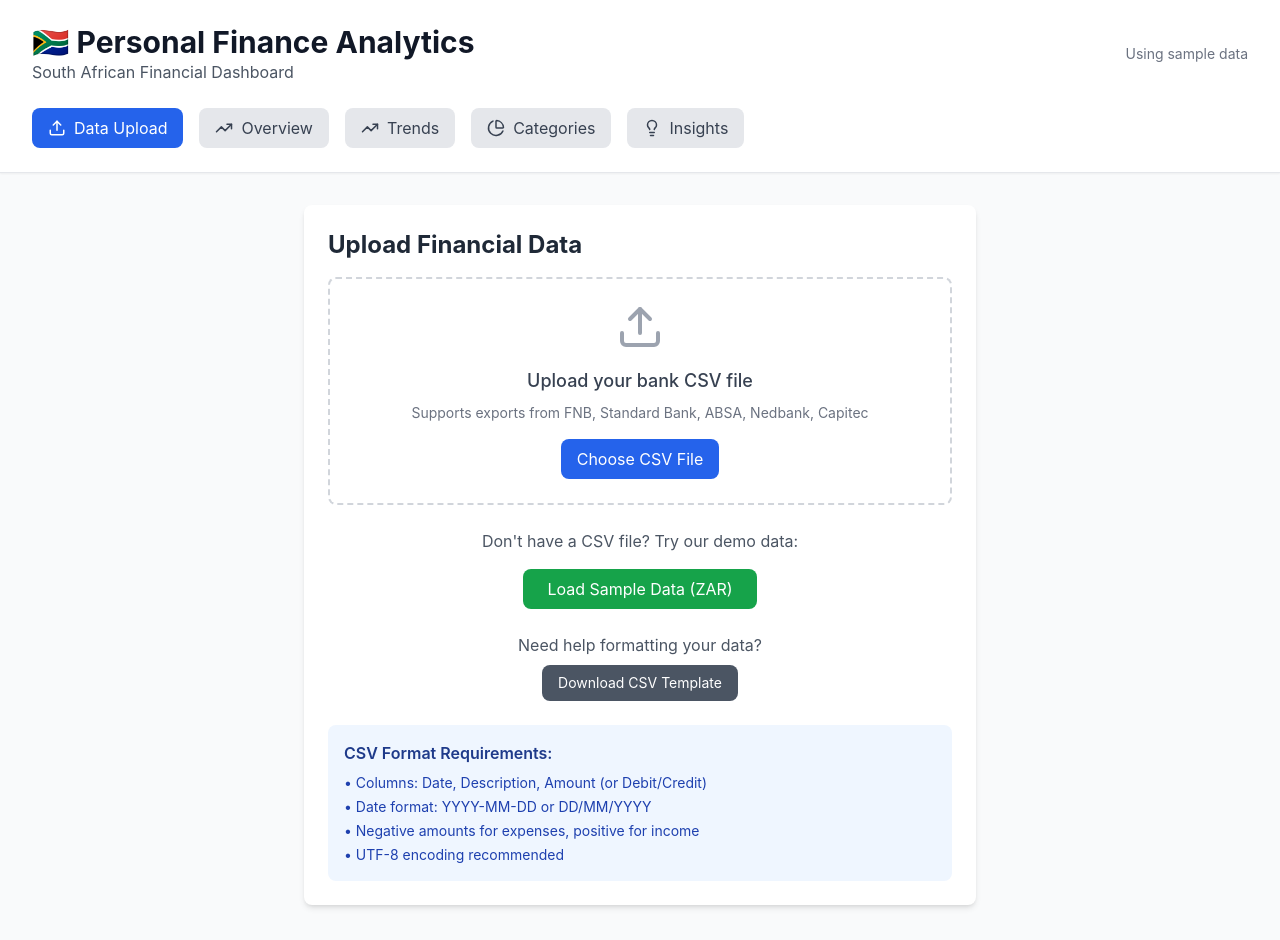
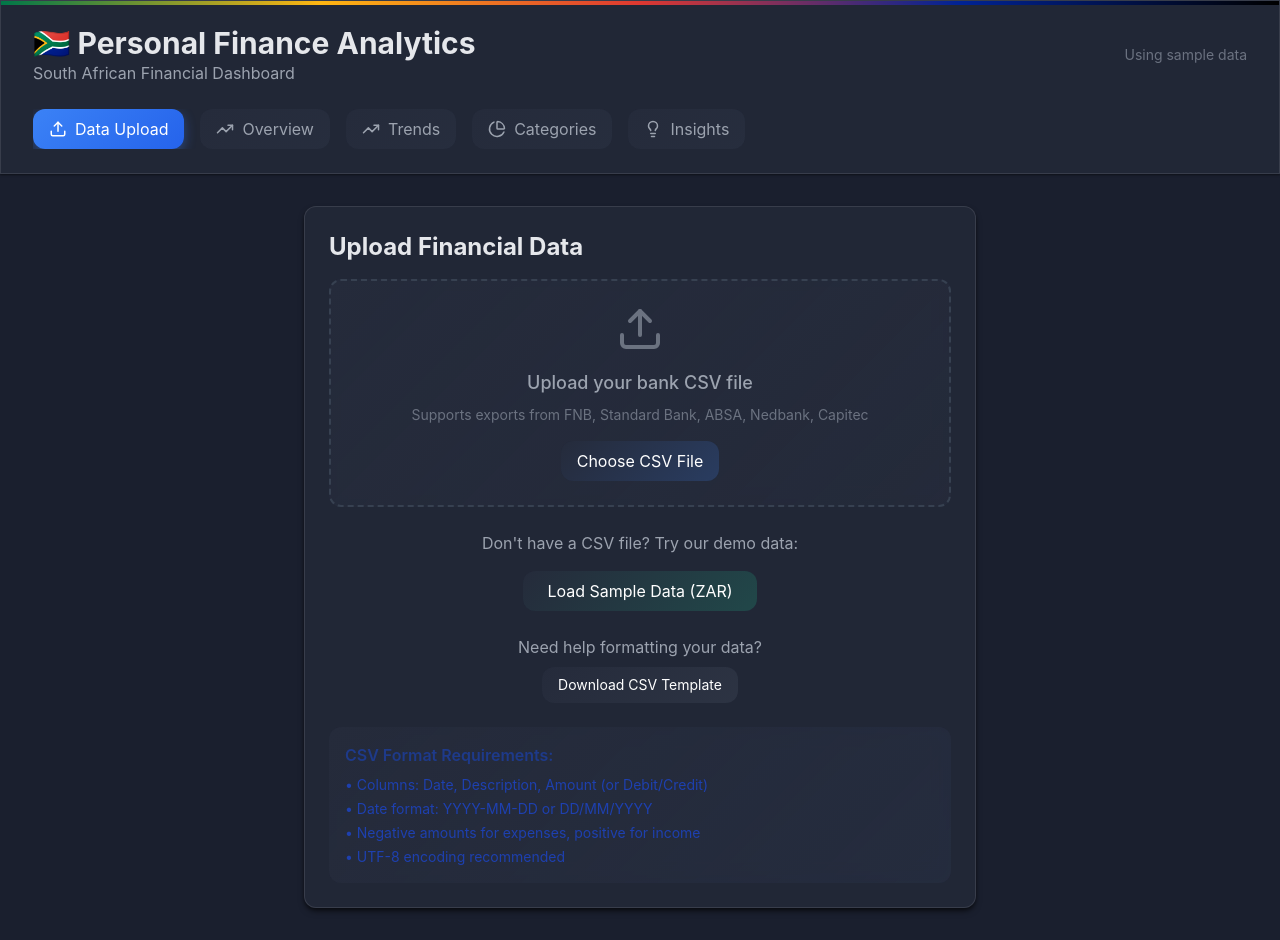
Before and after one commit to SimphiweMnqobi/personal-finance-analytics-sa, a React (Create React App) app: page / in a window 1280 px wide. Built offline with nearby package versions, Linux system fonts and the light colour scheme.

Commit message:
dark mode

```diff
--- a/src/index.css
+++ b/src/index.css
@@ -1,3 +1,5 @@
+/* Dark Mode Personal Finance Analytics - South Africa */
+
 /* Global CSS Reset and Base Styles */
 * {
   box-sizing: border-box;
@@ -10,67 +12,418 @@ body {
     sans-serif;
   -webkit-font-smoothing: antialiased;
   -moz-osx-font-smoothing: grayscale;
-  background-color: #f9fafb;
+  background-color: #0f1419;
+  color: #e5e7eb;
+  min-height: 100vh;
 }
 
-code {
-  font-family: source-code-pro, Menlo, Monaco, Consolas, 'Courier New',
-    monospace;
+/* Dark Mode Color Variables */
+:root {
+  --bg-primary: #0f1419;
+  --bg-secondary: #1a1f2e;
+  --bg-card: #252b3b;
+  --bg-hover: #2d3748;
+  --text-primary: #e5e7eb;
+  --text-secondary: #9ca3af;
+  --text-muted: #6b7280;
+  --border-color: #374151;
+  --accent-blue: #3b82f6;
+  --accent-green: #10b981;
+  --accent-red: #ef4444;
+  --accent-purple: #8b5cf6;
+  --accent-yellow: #f59e0b;
+  --shadow: rgba(0, 0, 0, 0.5);
 }
 
-/* Utility classes for South African theme */
-.text-sa-blue {
-  color: #0066CC;
+/* Override Tailwind-like classes for dark mode */
+.min-h-screen {
+  min-height: 100vh;
+  background-color: var(--bg-primary);
 }
 
-.bg-sa-blue {
-  background-color: #0066CC;
+.bg-gray-50 {
+  background-color: var(--bg-primary) !important;
 }
 
-.text-sa-green {
-  color: #00AA44;
+.bg-white {
+  background-color: var(--bg-card) !important;
+  border: 1px solid var(--border-color);
+  box-shadow: 0 4px 6px -1px var(--shadow), 0 2px 4px -1px var(--shadow);
 }
 
-.bg-sa-green {
-  background-color: #00AA44;
+.shadow-sm {
+  box-shadow: 0 1px 2px 0 var(--shadow);
+  background-color: var(--bg-secondary) !important;
+  border-bottom: 1px solid var(--border-color);
 }
 
-.text-sa-orange {
-  color: #FF6B35;
+.shadow-md {
+  box-shadow: 0 4px 6px -1px var(--shadow), 0 2px 4px -1px var(--shadow);
 }
 
-.bg-sa-orange {
-  background-color: #FF6B35;
+/* Text Colors */
+.text-gray-900 {
+  color: var(--text-primary) !important;
 }
 
-/* Custom scrollbar */
+.text-gray-800 {
+  color: var(--text-primary) !important;
+}
+
+.text-gray-700 {
+  color: var(--text-secondary) !important;
+}
+
+.text-gray-600 {
+  color: var(--text-secondary) !important;
+}
+
+.text-gray-500 {
+  color: var(--text-muted) !important;
+}
+
+.text-gray-400 {
+  color: var(--text-muted) !important;
+}
+
+/* Button Styles */
+.bg-blue-600 {
+  background-color: var(--accent-blue) !important;
+}
+
+.hover\:bg-blue-700:hover {
+  background-color: #2563eb !important;
+}
+
+.bg-green-600 {
+  background-color: var(--accent-green) !important;
+}
+
+.hover\:bg-green-700:hover {
+  background-color: #059669 !important;
+}
+
+.bg-gray-600 {
+  background-color: #4b5563 !important;
+}
+
+.hover\:bg-gray-700:hover {
+  background-color: #374151 !important;
+}
+
+.bg-gray-200 {
+  background-color: var(--bg-hover) !important;
+  color: var(--text-secondary) !important;
+}
+
+.hover\:bg-gray-300:hover {
+  background-color: #475569 !important;
+}
+
+/* Card Enhancements */
+.rounded-lg {
+  border-radius: 0.75rem;
+  backdrop-filter: blur(10px);
+  background: linear-gradient(135deg, var(--bg-card) 0%, rgba(37, 43, 59, 0.8) 100%);
+}
+
+/* Table Styles */
+.bg-gray-50 {
+  background-color: var(--bg-secondary) !important;
+}
+
+.border-t {
+  border-top: 1px solid var(--border-color) !important;
+}
+
+table {
+  color: var(--text-primary);
+}
+
+th {
+  color: var(--text-primary) !important;
+  background-color: var(--bg-secondary) !important;
+}
+
+td {
+  border-color: var(--border-color) !important;
+}
+
+/* Alert and Status Colors */
+.text-green-600 {
+  color: #10b981 !important;
+}
+
+.text-red-600 {
+  color: #ef4444 !important;
+}
+
+.text-blue-600 {
+  color: var(--accent-blue) !important;
+}
+
+.text-purple-600 {
+  color: var(--accent-purple) !important;
+}
+
+.text-yellow-600 {
+  color: var(--accent-yellow) !important;
+}
+
+.text-green-700 {
+  color: #059669 !important;
+}
+
+.text-yellow-700 {
+  color: #d97706 !important;
+}
+
+.text-red-700 {
+  color: #dc2626 !important;
+}
+
+.text-green-800 {
+  color: #065f46 !important;
+}
+
+.text-red-800 {
+  color: #991b1b !important;
+}
+
+.text-blue-800 {
+  color: #1e40af !important;
+}
+
+.text-blue-900 {
+  color: #1e3a8a !important;
+}
+
+/* Status Badges */
+.bg-green-100 {
+  background-color: rgba(16, 185, 129, 0.2) !important;
+  color: #10b981 !important;
+}
+
+.bg-red-100 {
+  background-color: rgba(239, 68, 68, 0.2) !important;
+  color: #ef4444 !important;
+}
+
+.bg-blue-50 {
+  background-color: rgba(59, 130, 246, 0.1) !important;
+}
+
+.bg-red-50 {
+  background-color: rgba(239, 68, 68, 0.1) !important;
+}
+
+/* Form Elements */
+input[type="file"] {
+  color: var(--text-primary);
+}
+
+.border-dashed {
+  border-color: var(--border-color) !important;
+  background-color: rgba(37, 43, 59, 0.5) !important;
+}
+
+label[for="csv-upload"] {
+  transition: all 0.3s ease;
+}
+
+label[for="csv-upload"]:hover {
+  transform: translateY(-2px);
+  box-shadow: 0 8px 25px rgba(59, 130, 246, 0.3);
+}
+
+/* Chart Container Enhancements */
+.recharts-wrapper {
+  background-color: transparent !important;
+}
+
+.recharts-cartesian-grid-horizontal line,
+.recharts-cartesian-grid-vertical line {
+  stroke: var(--border-color) !important;
+  opacity: 0.5;
+}
+
+.recharts-text {
+  fill: var(--text-secondary) !important;
+}
+
+.recharts-legend-wrapper {
+  color: var(--text-primary) !important;
+}
+
+.recharts-default-legend .recharts-legend-item-text {
+  color: var(--text-primary) !important;
+}
+
+/* Tooltip Styling */
+.recharts-default-tooltip {
+  background-color: var(--bg-card) !important;
+  border: 1px solid var(--border-color) !important;
+  border-radius: 8px !important;
+  box-shadow: 0 10px 25px var(--shadow) !important;
+}
+
+.recharts-tooltip-label {
+  color: var(--text-primary) !important;
+}
+
+.recharts-tooltip-item {
+  color: var(--text-primary) !important;
+}
+
+/* Scrollbar Styling */
 ::-webkit-scrollbar {
   width: 8px;
+  height: 8px;
 }
 
 ::-webkit-scrollbar-track {
-  background: #f1f1f1;
+  background: var(--bg-secondary);
+  border-radius: 4px;
 }
 
 ::-webkit-scrollbar-thumb {
-  background: #888;
+  background: var(--border-color);
   border-radius: 4px;
 }
 
 ::-webkit-scrollbar-thumb:hover {
-  background: #555;
+  background: #4b5563;
 }
 
-/* Smooth transitions for better UX */
-* {
-  transition: color 0.2s ease, background-color 0.2s ease, border-color 0.2s ease, transform 0.2s ease, box-shadow 0.2s ease;
+/* Loading Spinner */
+@keyframes spin {
+  0% { transform: rotate(0deg); }
+  100% { transform: rotate(360deg); }
 }
 
-/* Focus styles for accessibility */
-button:focus,
-input:focus,
-select:focus,
-textarea:focus {
-  outline: 2px solid #0066CC;
-  outline-offset: 2px;
+.spinner {
+  border: 2px solid var(--border-color);
+  border-top: 2px solid var(--accent-blue);
+  border-radius: 50%;
+  width: 20px;
+  height: 20px;
+  animation: spin 1s linear infinite;
 }
+
+/* Hover Effects and Animations */
+.hover-lift {
+  transition: transform 0.2s ease, box-shadow 0.2s ease;
+}
+
+.hover-lift:hover {
+  transform: translateY(-4px);
+  box-shadow: 0 12px 24px var(--shadow);
+}
+
+/* Tab Button Active State Enhancement */
+button[class*="bg-blue-600"] {
+  background: linear-gradient(135deg, var(--accent-blue) 0%, #2563eb 100%) !important;
+  box-shadow: 0 4px 12px rgba(59, 130, 246, 0.4);
+}
+
+/* Metric Cards Glow Effect */
+.bg-white:has(.text-green-600) {
+  border-left: 4px solid var(--accent-green);
+}
+
+.bg-white:has(.text-red-600) {
+  border-left: 4px solid var(--accent-red);
+}
+
+.bg-white:has(.text-blue-600) {
+  border-left: 4px solid var(--accent-blue);
+}
+
+.bg-white:has(.text-purple-600) {
+  border-left: 4px solid var(--accent-purple);
+}
+
+/* South African Flag Colors Accent */
+.sa-flag-accent {
+  background: linear-gradient(135deg,
+    #007749 0%,    /* Green */
+    #ffb612 25%,   /* Yellow */
+    #de3831 50%,   /* Red */
+    #002395 75%,   /* Blue */
+    #000000 100%   /* Black */
+  );
+  height: 4px;
+  width: 100%;
+  border-radius: 2px;
+  margin-bottom: 1rem;
+}
+
+/* Add SA flag accent to header */
+.bg-white.shadow-sm::before {
+  content: '';
+  position: absolute;
+  top: 0;
+  left: 0;
+  right: 0;
+  height: 4px;
+  background: linear-gradient(90deg,
+    #007749 0%,
+    #ffb612 25%,
+    #de3831 50%,
+    #002395 75%,
+    #000000 100%
+  );
+}
+
+/* Add relative positioning to header */
+.bg-white.shadow-sm {
+  position: relative;
+}
+
+/* Enhanced Typography */
+h1, h2, h3, h4, h5, h6 {
+  color: var(--text-primary);
+  font-weight: 700;
+}
+
+/* Glassmorphism Effect for Cards */
+@supports (backdrop-filter: blur(10px)) {
+  .bg-white {
+    background: rgba(37, 43, 59, 0.7) !important;
+    backdrop-filter: blur(10px);
+    border: 1px solid rgba(255, 255, 255, 0.1);
+  }
+}
+
+/* Responsive Design Enhancements */
+@media (max-width: 768px) {
+  .overflow-x-auto {
+    scrollbar-width: thin;
+    scrollbar-color: var(--border-color) transparent;
+  }
+
+  .grid.grid-cols-1.md\\:grid-cols-4.gap-6 {
+    gap: 1rem;
+  }
+
+  .px-4.sm\\:px-6.lg\\:px-8 {
+    padding-left: 1rem;
+    padding-right: 1rem;
+  }
+}
+
+/* Print Styles */
+@media print {
+  .bg-gray-50,
+  .bg-white {
+    background-color: white !important;
+    color: black !important;
+  }
+
+  .text-gray-900,
+  .text-gray-800,
+  .text-gray-700,
+  .text-gray-600 {
+    color: black !important;
+  }
+}
```
